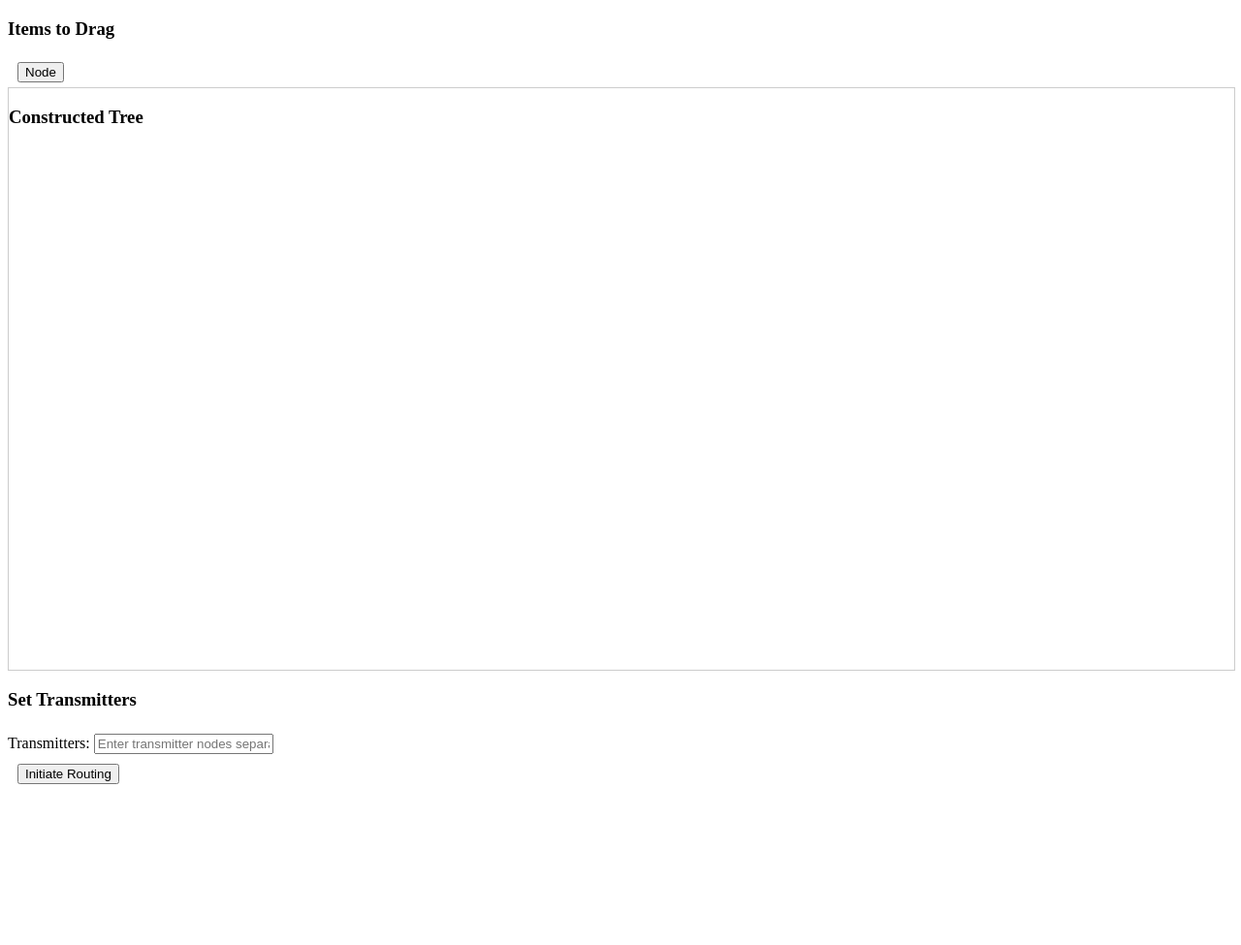
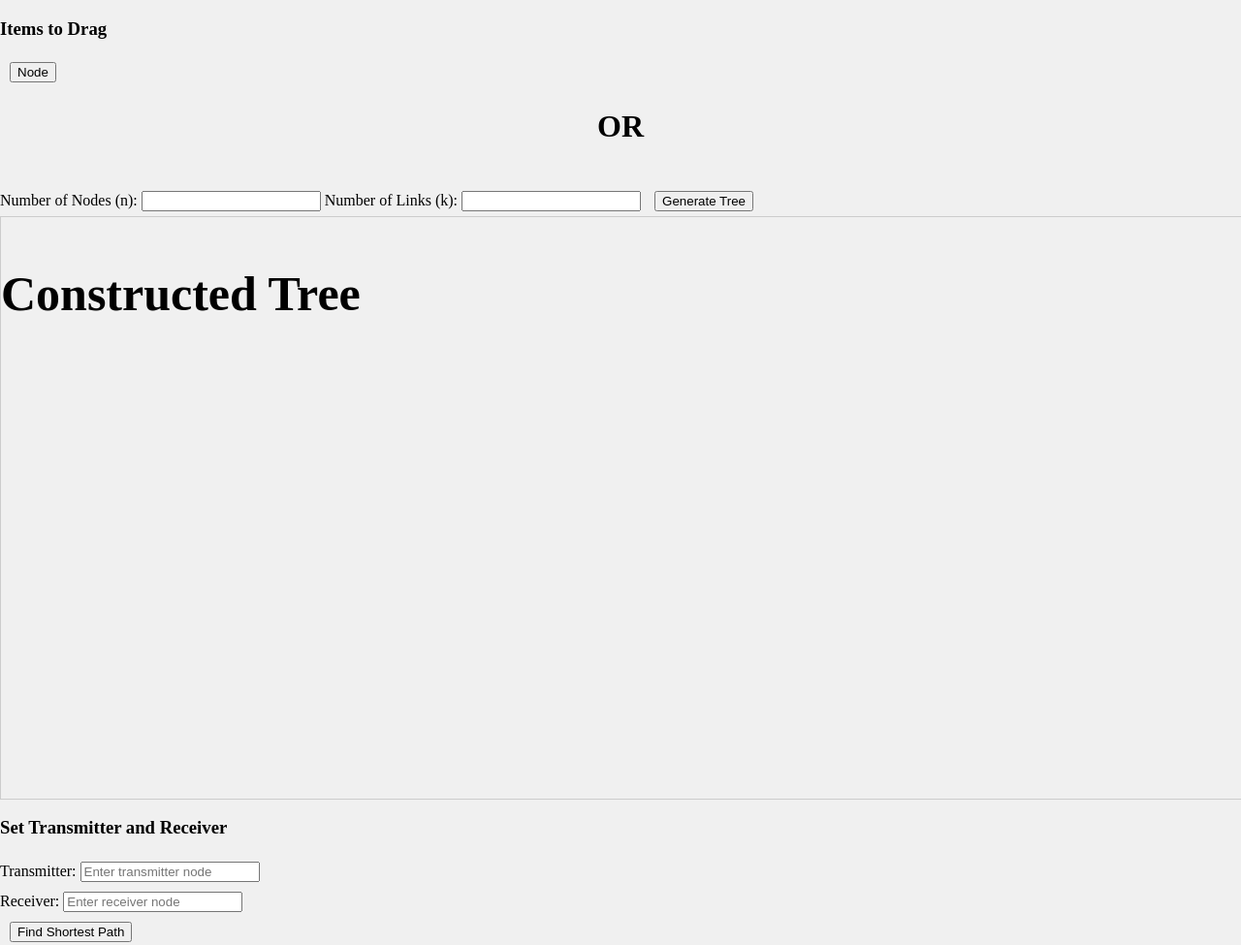
Before and after one commit to sagar7162/DSA-project, a plain HTML site: page index.html in a window 1280 px wide. Shown: the top 975 px of the page at 97% size. Before the commit the page ends 822 px from the top, so only its background shows below. Drawn offline with Linux system fonts and the light colour scheme.

Commit message:
Update index.html

```diff
--- a/index.html
+++ b/index.html
@@ -5,27 +5,79 @@
     <meta name="viewport" content="width=device-width, initial-scale=1.0">
     <title>Tree Builder</title>
     <link rel="stylesheet" href="style.css">
+    <style>
+        body {
+            position: relative;
+            margin: 0;
+            height: 100vh;
+            background-color: #f0f0f0;
+        }
+
+        .glow {
+            animation: glowing 1.5s infinite;
+        }
+
+        @keyframes glowing {
+            0% { stroke: rgba(0, 255, 255, 0.5); }
+            50% { stroke: rgba(0, 255, 255, 1); }
+            100% { stroke: rgba(0, 255, 255, 0.5); }
+        }
+
+        .tree-area {
+            position: relative;
+            z-index: 1; /* Ensure tree area is above SVG */
+        }
+
+        #connections {
+            position: absolute;
+            top: 0;
+            left: 0;
+            width: 100%;
+            height: 100%;
+            pointer-events: none; /* Allow clicks to pass through */
+            z-index: 0; /* Ensure SVG is behind other content */
+        }
+    </style>
 </head>
 <body>
     <div class="container">
-        <!-- Side panel for draggable items -->
-        <div class="side-panel">
-            <h3>Items to Drag</h3>
-            <button class="draggable node" draggable="true" data-type="node" data-value="x">Node</button>
+        <div style="display: flex; flex-direction: column;">
+            <div class="side-panel">
+                <h3>Items to Drag</h3>
+                <button class="draggable node" draggable="true" data-type="node" data-value="x">Node </button>
+            </div>
+
+            <div style="display: flex; justify-content: center; align-items: center;">
+                <h1>OR</h1>
+            </div>
+
+            <div id="tree-inputs">
+                <h1></h1>
+                <label>Number of Nodes (n):</label>
+                <input type="number" id="node-count" min="1">
+                <label>Number of Links (k):</label>
+                <input type="number" id="link-count" min="1">
+                <button onclick="createTreeFromInput()">Generate Tree</button>
+
+                <div id="link-input-section"></div>
+            </div>
         </div>
 
-        <!-- Main area for tree construction -->
+
+
         <div class="tree-area" id="tree-area">
-            <h3>Constructed Tree</h3>
+            <h3 style="font-size: 50px;">Constructed Tree</h3>
         </div>
-
-        <!-- Section for setting Transmitters and initiating routing -->
+        <svg id="connections" width="100%" height="100%"></svg>
         <div class="controls">
-            <h3>Set Transmitters</h3>
-            <label for="transmitters">Transmitters:</label>
-            <input type="text" id="transmitters" placeholder="Enter transmitter nodes separated by commas">
+            <h3>Set Transmitter and Receiver</h3>
+            <label for="transmitter">Transmitter:</label>
+            <input type="text" id="transmitter" placeholder="Enter transmitter node">
             <br>
-            <button id="initiate-routing-btn">Initiate Routing</button>
+            <label for="receiver">Receiver:</label>
+            <input type="text" id="receiver" placeholder="Enter receiver node">
+            <br>
+            <button id="find-path-btn">Find Shortest Path</button>
             <div id="path-result"></div>
         </div>
     </div>
@@ -33,7 +85,9 @@
     <script src="init.js"></script>
     <script src="nodeManagement.js"></script>
     <script src="networktrafficshowing.js"></script>
-    <script src="loadBalancingPathfinding.js"></script>
+    <script src="loadBalancingPathfinding.js"></script>  njihkmgfgh
     <script src="findpathSection.js"></script>
+    <script src="autoTreeCreation.js"></script>
+
 </body>
 </html>
```
